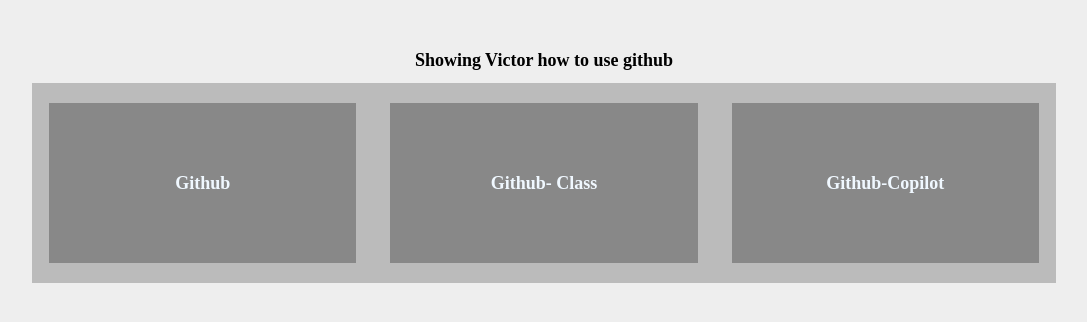
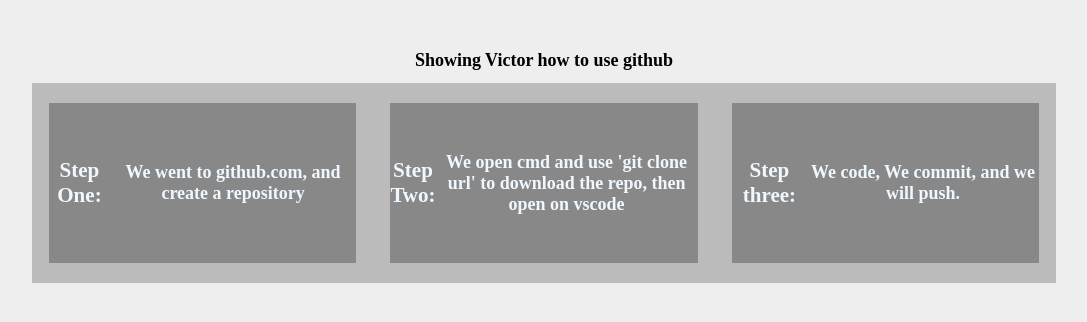
Before and after one commit to AbdulConsole/vic-test, a plain HTML site: page index.html in a window 1280 px wide. Shown: the whole page, without its empty margins (96-1183 px from the left). Drawn offline with Linux system fonts and the light colour scheme.

Commit message:
added a few more notes

```diff
--- a/index.html
+++ b/index.html
@@ -53,13 +53,16 @@
     <h1>Showing Victor how to use github</h1>
     <div class="row">
         <div class="item one">
-            Github
+            <h3>Step One:</h3>
+            <p>We went to github.com, and create a repository</p>
         </div>
         <div class="item two">
-            Github- Class
+            <h3>Step Two:</h3>
+            <p>We open cmd and use 'git clone url' to download the repo, then open on vscode</p>
         </div>
         <div class="item three">
-            Github-Copilot
+            <h3>Step three:</h3>
+            <p>We code, We commit, and we will push.</p>
         </div>
     </div>
 </body>
```
